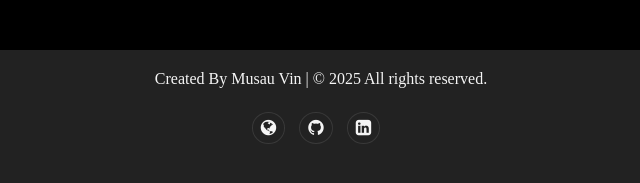
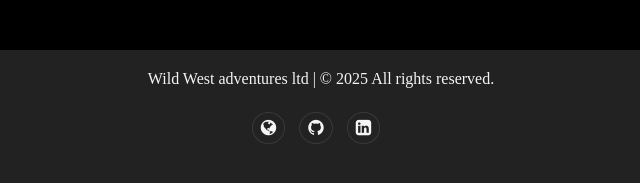
Before and after one commit to VinMusau/wildwest.github.io, a plain HTML site: page index.html in a window 1280 px wide. Shown: the part 4642-4825 px from the top of the page, 319-959 px from the left. Drawn offline with nearby package versions, Linux system fonts and the light colour scheme; a web font is replaced by a local one.

Commit message:
Update index.html

```diff
--- a/index.html
+++ b/index.html
@@ -415,7 +415,7 @@
         <!--footer-->
         <section class="footer">
             <span
-                >Created By Musau Vin | &#169; 2025 All rights
+                > Wild West adventures ltd | &#169; 2025 All rights
                 reserved.</span
             >
             <div class="social">
```
